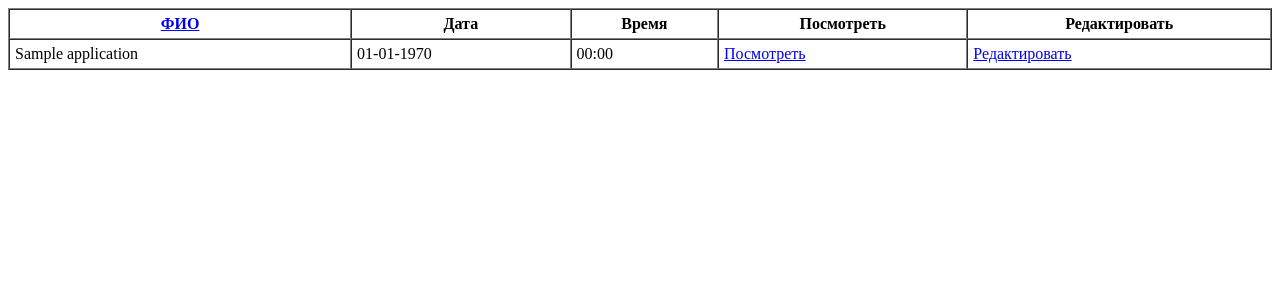
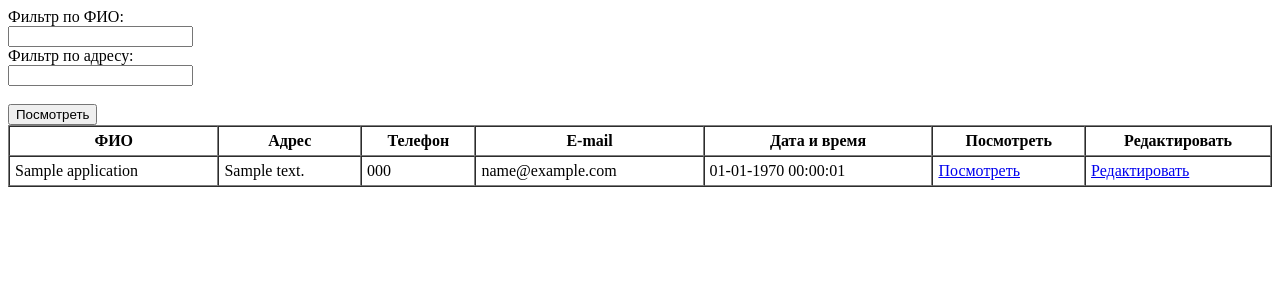
Before and after one commit to Evolyuta/applications, a PHP site: page /applications/admin/applicationsList.php in a window 1280 px wide. Shown: the top 300 px of the page. Run offline with PHP 8.4, Linux system fonts and the light colour scheme; tables that the repository leaves empty hold one stand-in row (values such as "Sample post"); data that the repository does not hold is empty.

Commit message:
add filters

```diff
--- a/applications/admin/applicationsList.php
+++ b/applications/admin/applicationsList.php
@@ -15,25 +15,44 @@ if (!count($clients)) {
 <html>
 <head>
     <meta charset="utf-8">
-    <title>Каталог товаров</title>
+    <title>Список заявок</title>
 </head>
 <body>
+<form method="post" action="<?= $_SERVER['REQUEST_URI'] ?>">
+    Фильтр по ФИО: <br/><input type="text" name="name"/><br/>
+    Фильтр по адресу: <br/><input type="text" name="address"/><br/>
+    <br/>
+
+    <input type="submit" name="send" value="Посмотреть"/>
+
+</form>
 <table border="1" cellpadding="5" cellspacing="0" width="100%">
     <tr>
-        <th><a href="applicationsList.php">ФИО</th>
-        <th>Дата</th>
-        <th>Время</th>
+        <th>ФИО</th>
+        <th>Адрес</th>
+        <th>Телефон</th>
+        <th>E-mail</th>
+        <th>Дата и время</th>
         <th>Посмотреть</th>
         <th>Редактировать</th>
     </tr>
     <?php
 
+    if ($_POST['name']) $isName = 1;
+    if ($_POST['address']) $isAddress = 1;
+
     foreach ($clients as $client) {
+        if (!$isName) $_POST['name'] = $client['name'];
+        if (!$isAddress) $_POST['address'] = $client['address'];
+        if (stristr($client['name'], $_POST['name']) and
+            stristr($client['address'], $_POST['address'])) {
             ?>
             <tr>
                 <td><?= $client['name'] ?></td>
-            <td><?= date("d-m-Y", $client['datetime']) ?></td>
-            <td><?= date("H:i", $client['datetime']) ?></td>
+                <td><?= $client['address'] ?></td>
+                <td><?= $client['phone'] ?></td>
+                <td><?= $client['email'] ?></td>
+                <td><?= date("d-m-Y H:i:s", $client['datetime']) ?></td>
                 <td><a href="show.php?id=<?=
                     $client['id'] ?>">Посмотреть</td>
                 <td><a href="edit.php?id=<?=
@@ -41,6 +60,9 @@ if (!count($clients)) {
             </tr>
             <?
         }
+    }
+
+
     ?>
 </table>
 </body>
--- a/applications/applications.php
+++ b/applications/applications.php
@@ -2,15 +2,17 @@
 require "inc/lib.inc.php";
 require "inc/config.inc.php";
 
+if ($_SERVER['REQUEST_METHOD'] == 'POST') {
     $name = clearStr($_POST['name']);
     $address = clearStr($_POST['address']);
     $phone = clearStr($_POST['phone']);
     $email = clearStr($_POST['email']);
     $msg = clearStr($_POST['msg']);
     $date = time();
-
     addItemToList($name, $address, $phone, $email, $msg, $date);
-
+    header("Location: " . $_SERVER["REQUEST_URI"]);
+    exit;
+}
 ?>
 
 <h3>Оставьте заявку в нашей Гостевой книге</h3>
--- a/applications/inc/lib.inc.php
+++ b/applications/inc/lib.inc.php
@@ -22,7 +22,7 @@ function addItemToList($name, $address, $phone, $email, $msg, $date)
 function selectItems()
 {
     global $link;
-    $sql = 'SELECT id, name, datetime FROM applications';
+    $sql = 'SELECT id, name, address, phone, email, msg, datetime FROM applications';
 
     if (!$result = mysqli_query($link, $sql)) return false;
     $items = mysqli_fetch_all($result, MYSQLI_ASSOC);
```
Lines whose indentation alone changed are shown as unchanged.
